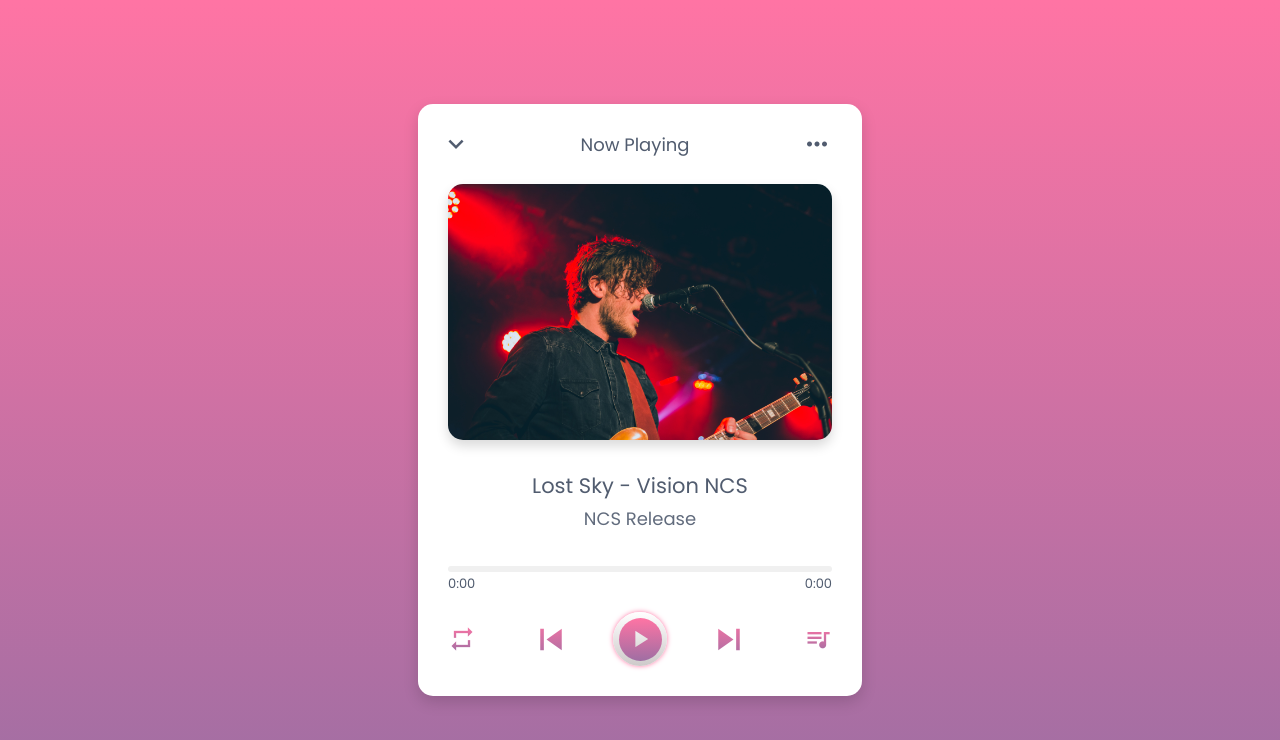
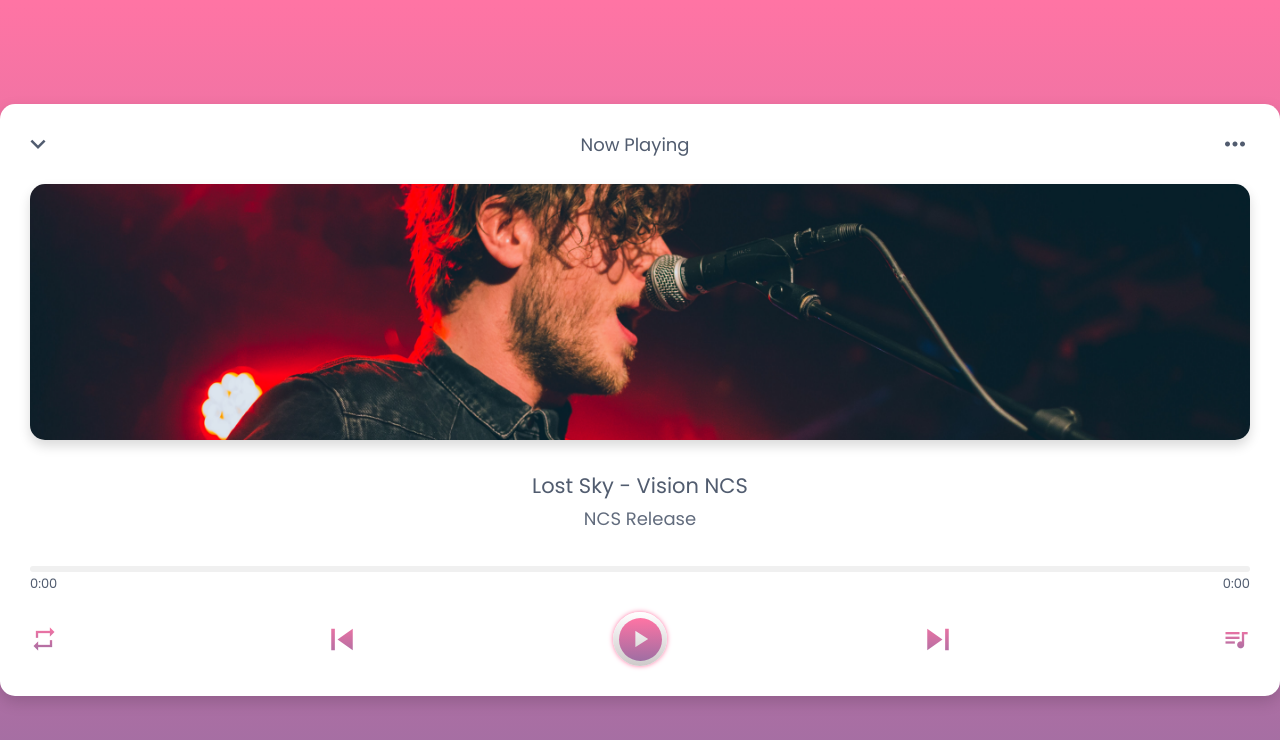
Before and after one commit to CoderZ90/music-WebApp, a plain HTML site: page index.html in a window 1280 px wide. Drawn offline with Linux system fonts and the light colour scheme.

Commit message:
Update 3

```diff
--- a/style.css
+++ b/style.css
@@ -26,8 +26,9 @@ body{
   background: linear-gradient(var(--pink) 0%, var(--violet) 100%);
 }
 .wrapper{
-  transform: scale(0.2)
-  width: 350px;
+  position: relative;
+  width: 100%;
+  height: 100%;
   padding: 25px 30px;
   overflow: hidden;
   position: relative;
```
